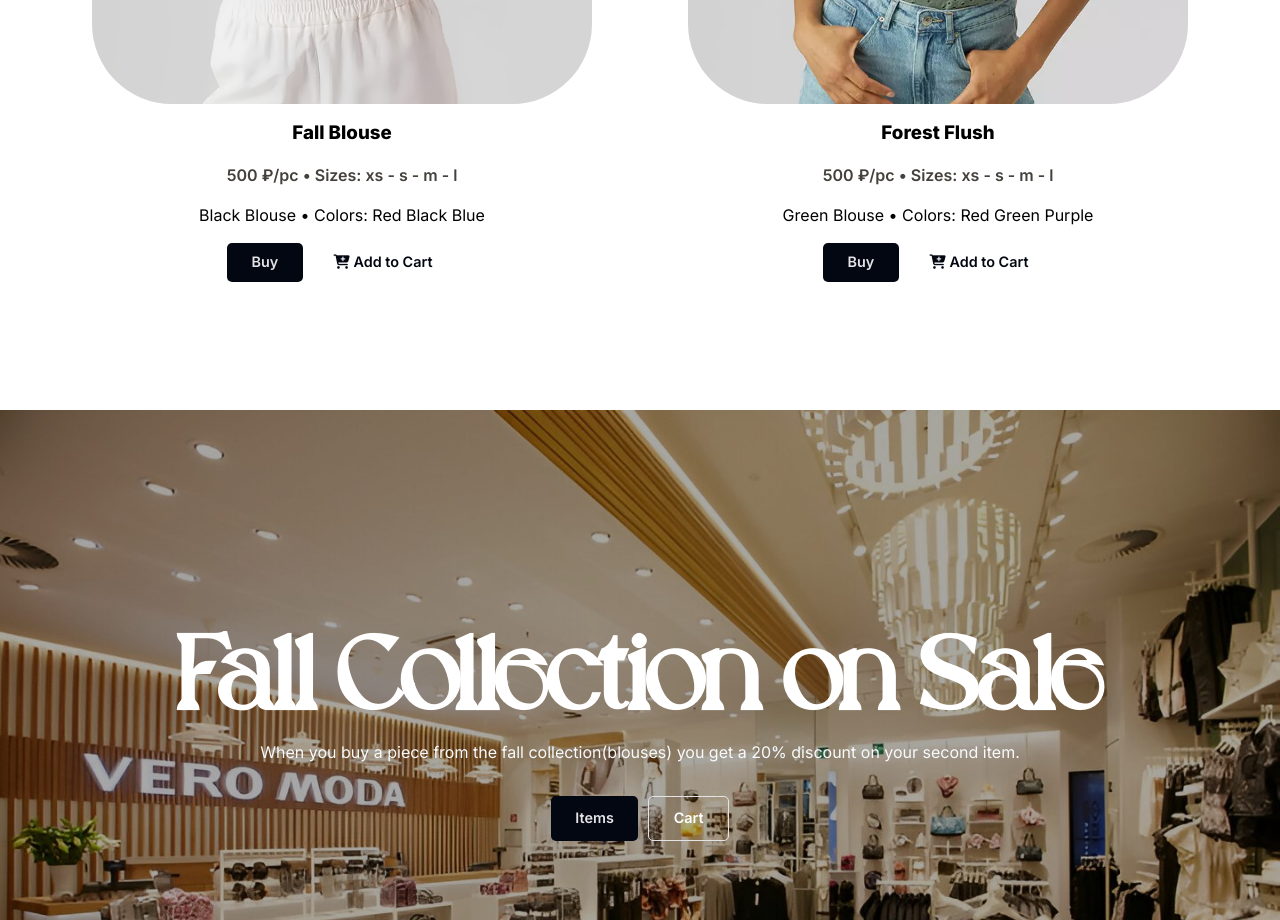
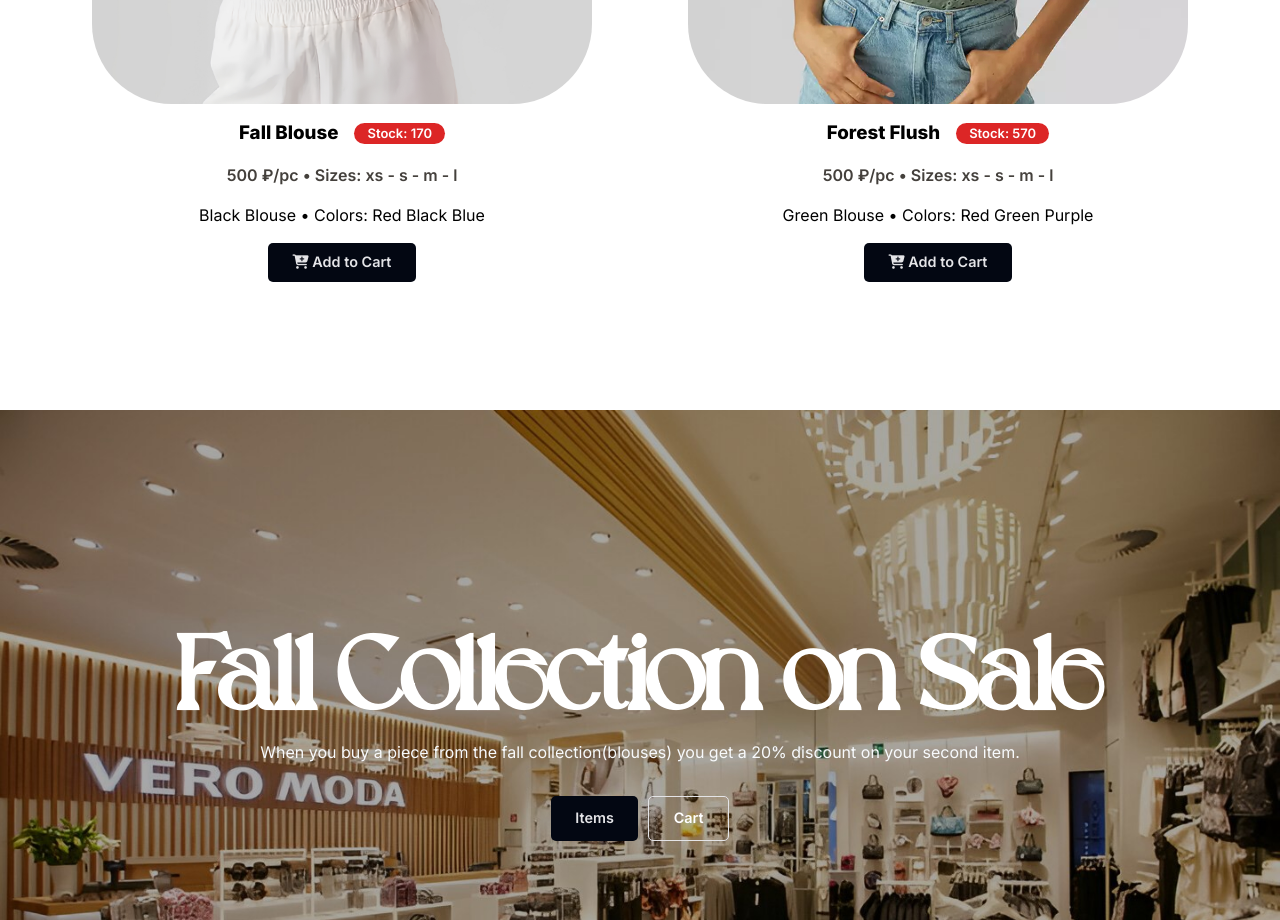
Before and after one commit to leenrd/Lamoda-ecommerce, a React (Vite) app: page / in a window 1280 px wide. Shown: the part 1960-2880 px from the top of the page. Built offline with nearby package versions, Linux system fonts and the light colour scheme; a web font is replaced by a local one.

Commit message:
feat: added stock availability pill and data

```diff
--- a/src/components/Card.jsx
+++ b/src/components/Card.jsx
@@ -15,6 +15,7 @@ const Card = ({
   colors,
   addItemToCart,
   id,
+  avlStock,
 }) => {
   const { cartItems } = useContext(ShopContext);
   const { userVerify } = useUserContext();
@@ -48,7 +49,10 @@ const Card = ({
           loading="lazy"
           placeholder="/assets/placeholder.png"
         />
-        <h3>{name}</h3>
+        <div className="card-content">
+          <h3>{name}</h3>
+          <div className="stockpill">Stock: {avlStock - itemAmount}</div>
+        </div>
         <p className="price">
           {price} ₽/pc • {sizes}
         </p>
@@ -56,10 +60,7 @@ const Card = ({
           {description} • Colors: {colors}
         </p>
         <div className="buttons">
-          <button className="btn-secondary" onClick={handleCardClick}>
-            Buy
-          </button>
-          <button className="btn-primary" onClick={handleAddToCart}>
+          <button className="btn-secondary" onClick={handleAddToCart}>
             <i className="fa-solid fa-cart-plus"></i> Add to Cart{" "}
             {itemAmount > 0 && `(${itemAmount})`}
           </button>
--- a/src/components/DealsPage/deals-page.jsx
+++ b/src/components/DealsPage/deals-page.jsx
@@ -27,6 +27,7 @@ const Deals = ({ userVerify }) => {
           key={sampleOne.id}
           id={sampleOne.id}
           addItemToCart={() => addToCart(sampleOne.id)}
+          avlStock={sampleOne.avlStock}
         />
         <Card
           name={sampleTwo.name}
@@ -39,6 +40,7 @@ const Deals = ({ userVerify }) => {
           key={sampleTwo.id}
           id={sampleTwo.id}
           addItemToCart={() => addToCart(sampleTwo.id)}
+          avlStock={sampleTwo.avlStock}
         />
       </div>
     </div>
--- a/src/data/breadsData.js
+++ b/src/data/breadsData.js
@@ -10,6 +10,7 @@ export const sampleBread = [
     colors: ["Red ", "Black ", "Blue "],
     tags: ["Blouse", "All"],
     sizes: ["Sizes: xs - ", "s - ", "m - ", "l"],
+    avlStock: 170,
   },
   {
     id: 2,
@@ -22,6 +23,7 @@ export const sampleBread = [
     colors: ["Red ", "Black ", "Blue "],
     tags: ["Dress", "All"],
     sizes: ["Sizes: xs - ", "s - ", "m - ", "l"],
+    avlStock: 300,
   },
   {
     id: 3,
@@ -34,6 +36,7 @@ export const sampleBread = [
     colors: ["Red ", "Green ", "Purple "],
     tags: ["Blouse", "All"],
     sizes: ["Sizes: xs - ", "s - ", "m - ", "l"],
+    avlStock: 570,
   },
   {
     id: 4,
@@ -46,6 +49,7 @@ export const sampleBread = [
     colors: ["Red ", "Black ", "Blue ", "Green ", "Purple "],
     tags: ["Top", "All"],
     sizes: ["Sizes: xs - ", "s - ", "m - ", "l"],
+    avlStock: 900,
   },
   {
     id: 5,
@@ -58,6 +62,7 @@ export const sampleBread = [
     colors: ["Red ", "Black ", "Blue ", "Green ", "Purple "],
     tags: ["Dress", "All"],
     sizes: ["Sizes: xs - ", "s - ", "m - ", "l"],
+    avlStock: 470,
   },
   {
     id: 6,
@@ -70,6 +75,7 @@ export const sampleBread = [
     colors: ["Black ", "Blue ", "Green "],
     tags: ["Top", "Dress", "All"],
     sizes: ["Sizes: xs - ", "s - ", "m - ", "l"],
+    avlStock: 830,
   },
   {
     id: 7,
@@ -82,6 +88,7 @@ export const sampleBread = [
     colors: ["Green ", "Blue ", "Orange "],
     tags: ["Dress", "Blouse", "All"],
     sizes: ["Sizes: xs - ", "s - ", "m - ", "l"],
+    avlStock: 290,
   },
   {
     id: 8,
@@ -94,6 +101,7 @@ export const sampleBread = [
     colors: ["Red ", "Brown ", "Cream "],
     tags: ["Dress", "All"],
     sizes: ["Sizes: xs - ", "s - ", "m - ", "l"],
+    avlStock: 580,
   },
   {
     id: 9,
@@ -106,5 +114,6 @@ export const sampleBread = [
     colors: ["Red ", "Black ", "Cyan "],
     tags: ["Dress", "Blouse", "All"],
     sizes: ["Sizes: xs - ", "s - ", "m - ", "l"],
+    avlStock: 880,
   },
 ];
--- a/src/pages/Items/items.jsx
+++ b/src/pages/Items/items.jsx
@@ -93,6 +93,7 @@ const Items = () => {
               id={bread.id}
               key={bread.id}
               addItemToCart={() => addToCart(bread.id)}
+              avlStock={bread.avlStock}
             />
           );
         })}
--- a/styles/utilities.css
+++ b/styles/utilities.css
@@ -283,3 +283,23 @@ svg {
   justify-content: space-around;
   margin-top: 1em;
 }
+
+.card-content {
+  display: flex;
+  gap: 1em;
+  justify-content: center;
+  align-items: center;
+}
+
+.stockpill {
+  background-color: #dc2626;
+  color: white;
+  font-size: small;
+  font-weight: 600;
+  padding-inline: 1em;
+  border-radius: 3em;
+  -webkit-border-radius: 3em;
+  -moz-border-radius: 3em;
+  -ms-border-radius: 3em;
+  -o-border-radius: 3em;
+}
```
